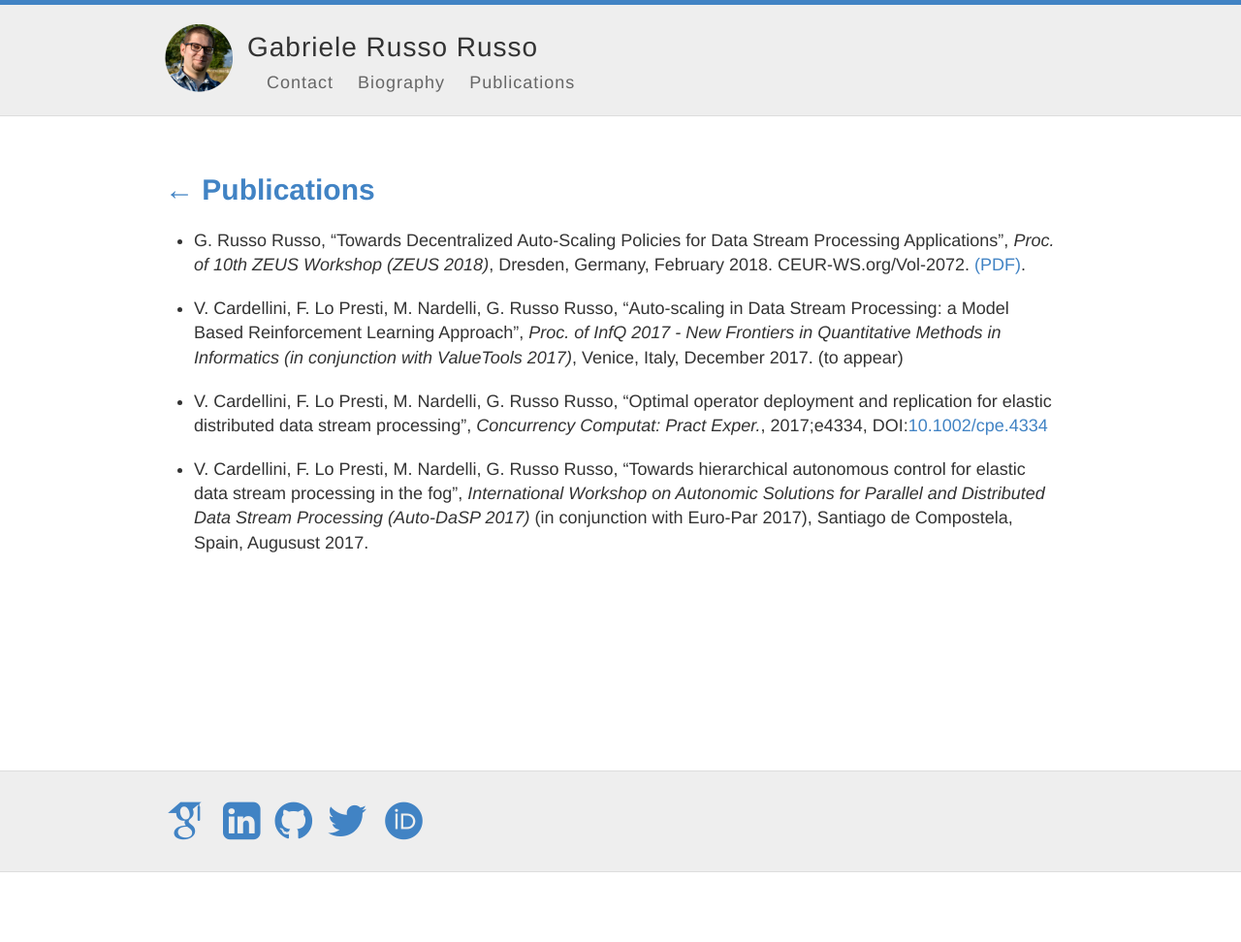
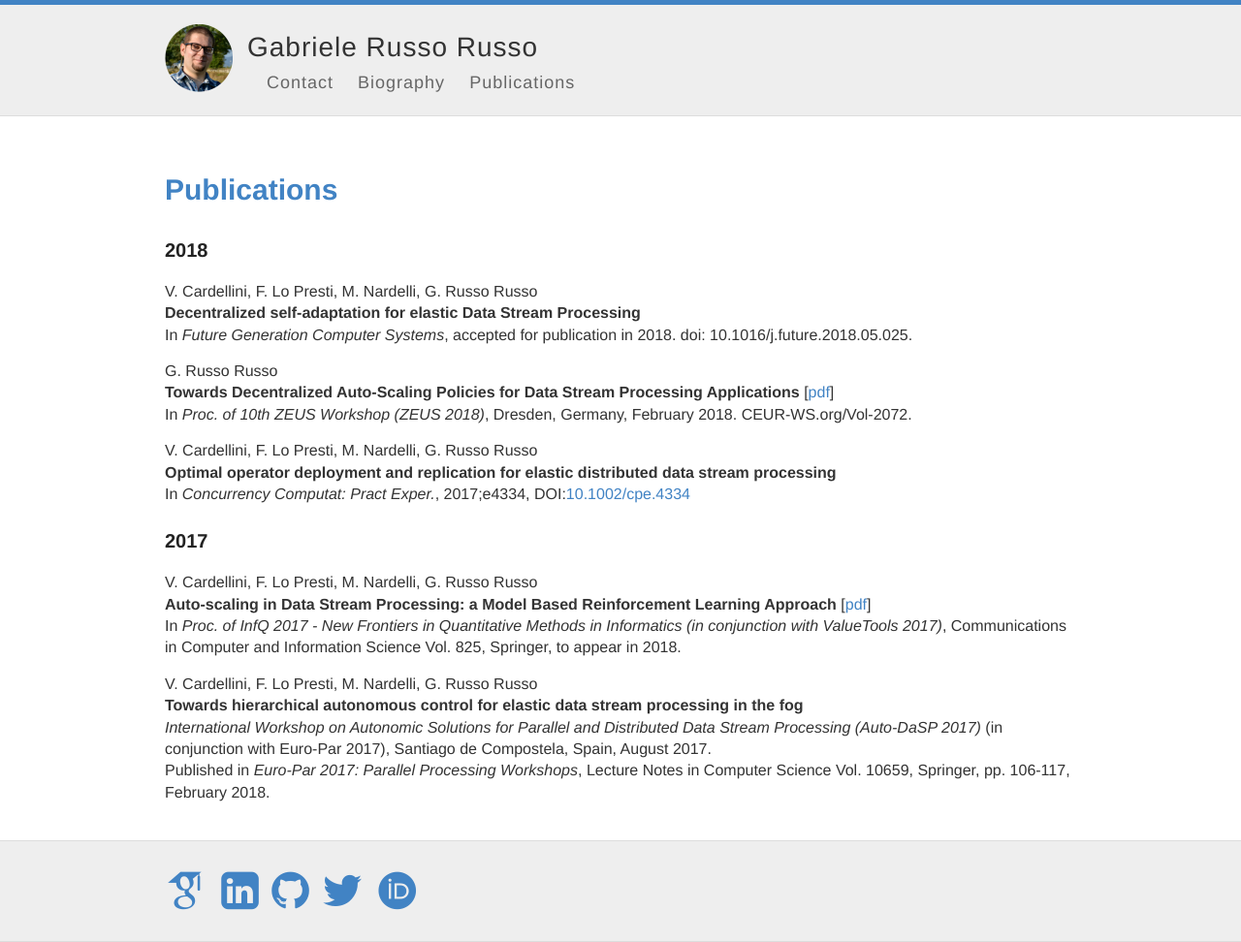
Before and after one commit to grussorusso/grussorusso.github.io, a Jekyll site: the page built from publications.md, in a window 1280 px wide. Shown: the whole page at 97% size. Built offline with Jekyll 4.4.1, drawn with Linux system fonts in a browser that asks for light colours; some web fonts are replaced; before the commit the page ends 900 px from its top, so only the background shows below that.

Commit message:
New publications page

```diff
--- a/_layouts/page.html
+++ b/_layouts/page.html
@@ -2,12 +2,8 @@
 layout: default
 ---
 
+<h1>{{ page.title }}</h1>
 <article class="page">
-
-	<h1>
-	<a href="{{ site.baseurl }}/index.html">&#8592;</a> {{ page.title }}
-	</h1>
-
   <div class="entry">
     {{ content }}
   </div>
--- a/publications.md
+++ b/publications.md
@@ -3,11 +3,34 @@
 title: Publications
 permalink: /publications.html
 ---
+### 2018 ###
 
-- G. Russo Russo, "Towards Decentralized Auto-Scaling Policies for Data Stream Processing
-Applications", *Proc. of 10th ZEUS Workshop (ZEUS 2018)*, Dresden, Germany, February 2018. CEUR-WS.org/Vol-2072. [(PDF)](http://ceur-ws.org/Vol-2072/paper8.pdf).
-- V. Cardellini, F. Lo Presti, M. Nardelli, G. Russo Russo, "Auto-scaling in Data Stream
-Processing: a Model Based Reinforcement Learning Approach", *Proc. of InfQ 2017 - New
-Frontiers in Quantitative Methods in Informatics (in conjunction with ValueTools 2017)*, Venice, Italy, December 2017. (to appear)
-- V. Cardellini, F. Lo Presti, M. Nardelli, G. Russo Russo, "Optimal operator deployment and replication for elastic distributed data stream processing", *Concurrency Computat: Pract Exper.*, 2017;e4334, DOI:[10.1002/cpe.4334](https://doi.org/10.1002/cpe.4334)
-- V. Cardellini, F. Lo Presti, M. Nardelli, G. Russo Russo, "Towards hierarchical autonomous control for elastic data stream processing in the fog", *International Workshop on Autonomic Solutions for Parallel and Distributed Data Stream Processing (Auto-DaSP 2017)* (in conjunction with Euro-Par 2017), Santiago de Compostela, Spain, Augusust 2017.
+V. Cardellini, F. Lo Presti, M. Nardelli, G. Russo Russo<br>
+**Decentralized self-adaptation for elastic Data Stream Processing**<br>
+In *Future Generation Computer Systems*, accepted for publication in 2018. doi: 10.1016/j.future.2018.05.025.
+
+G. Russo Russo<br>
+**Towards Decentralized Auto-Scaling Policies for Data Stream Processing Applications**
+\[[pdf](http://ceur-ws.org/Vol-2072/paper8.pdf)\]<br>
+In *Proc. of 10th ZEUS Workshop (ZEUS 2018)*, Dresden, Germany, February 2018. CEUR-WS.org/Vol-2072.
+
+
+V. Cardellini, F. Lo Presti, M. Nardelli, G. Russo Russo<br>
+**Optimal operator deployment and replication for elastic distributed data stream processing**<br>
+In *Concurrency Computat: Pract Exper.*, 2017;e4334, DOI:[10.1002/cpe.4334](https://doi.org/10.1002/cpe.4334)
+
+### 2017 ###
+V. Cardellini, F. Lo Presti, M. Nardelli, G. Russo Russo<br>
+**Auto-scaling in Data Stream Processing: a Model Based Reinforcement Learning Approach**
+\[[pdf](http://www.ce.uniroma2.it/publications/infq2017.pdf)\]<br>
+In *Proc. of InfQ 2017 - New Frontiers in Quantitative Methods in Informatics
+(in conjunction with ValueTools 2017)*,
+Communications in Computer and Information Science Vol. 825, Springer, to appear in 2018.
+
+
+V. Cardellini, F. Lo Presti, M. Nardelli, G. Russo Russo<br>
+**Towards hierarchical autonomous control for elastic data stream processing in the fog**<br>
+*International Workshop on Autonomic Solutions for Parallel and Distributed Data Stream Processing (Auto-DaSP 2017)* (in conjunction with Euro-Par 2017), Santiago de Compostela, Spain, August 2017. <br>
+Published in *Euro-Par 2017: Parallel Processing Workshops*, Lecture Notes in Computer Science Vol. 10659, Springer, pp. 106-117, February 2018.
+
+<br>
--- a/style.scss
+++ b/style.scss
@@ -26,7 +26,7 @@
 
 body {
 	background: $white;
-  font: 18px/1.4 $helvetica;
+  font: 16px/1.4 $helvetica;
   color: $darkGray;
 
   height: 100%;
```
Also changed, not shown: 1 other file.
